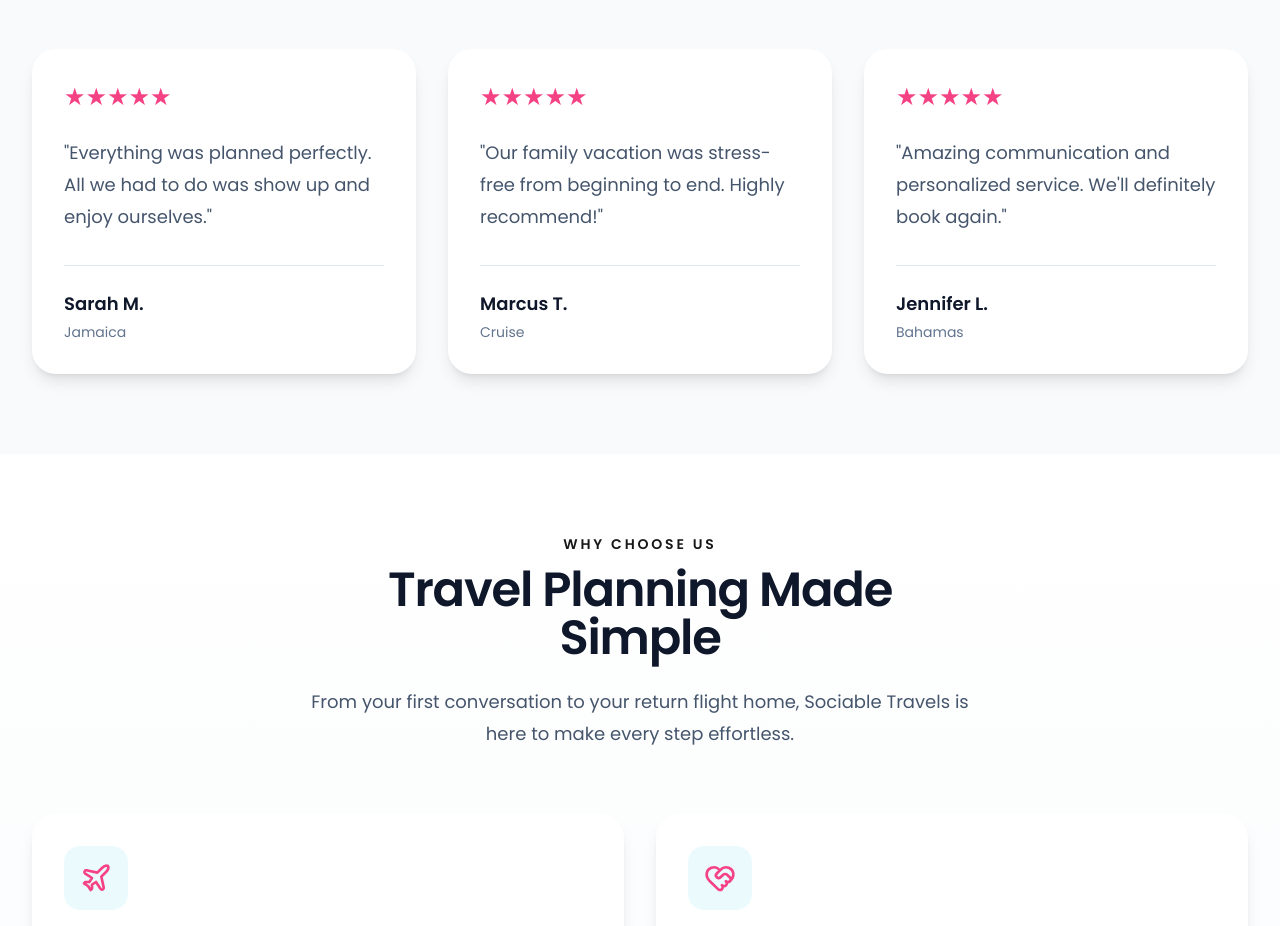
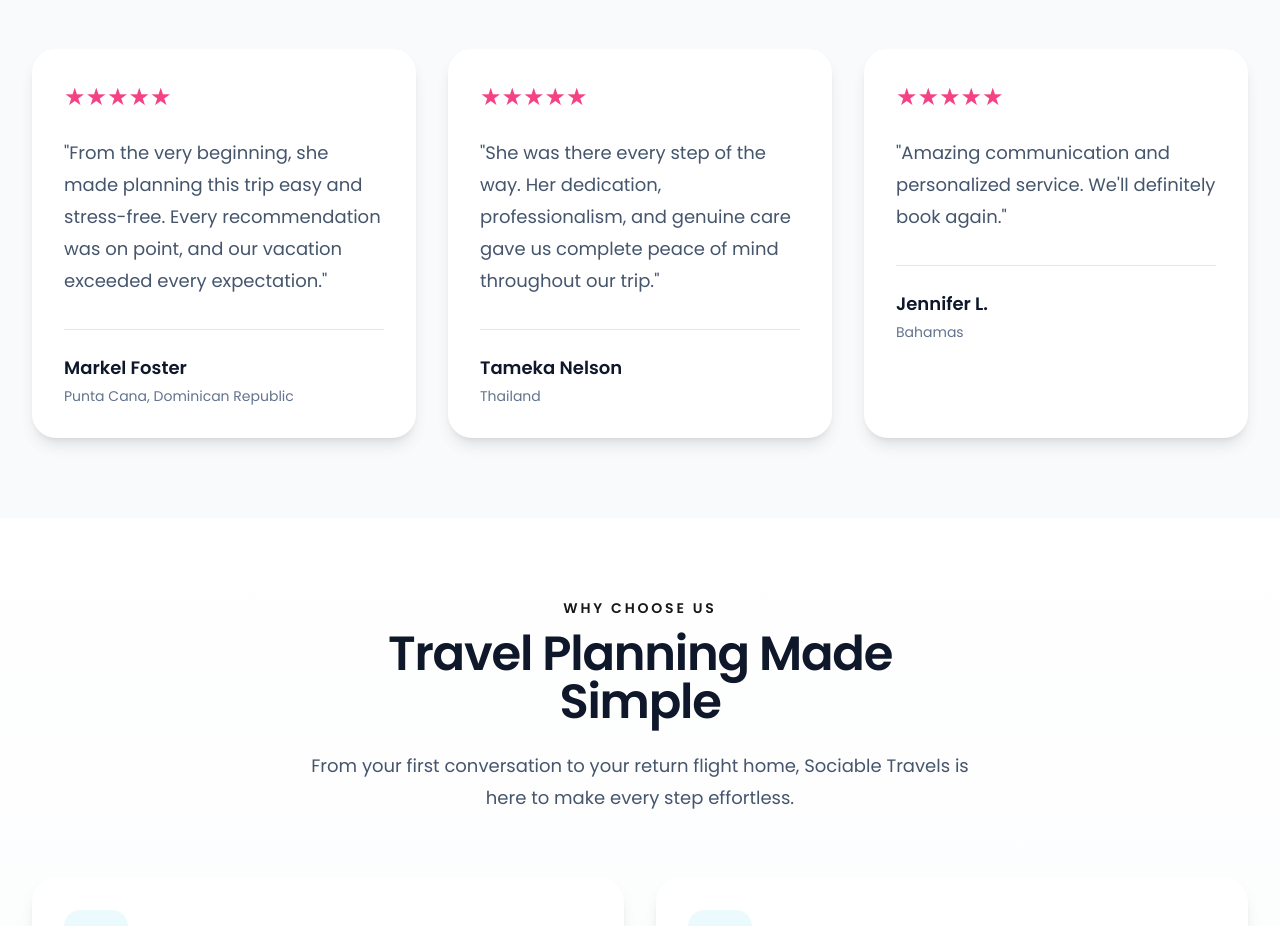
Before and after one commit to alogan15/sociable-travels, a Next.js app: page / in a window 1280 px wide. Shown: the part 3260-4186 px from the top of the page. Built offline with nearby package versions, Linux system fonts and the light colour scheme.

Commit message:
updated reviews to homepage

```diff
--- a/data/testimonials.ts
+++ b/data/testimonials.ts
@@ -1,17 +1,17 @@
 export const testimonials = [
   {
-    name: "Sarah M.",
-    location: "Jamaica",
+    name: "Markel Foster",
+    location: "Punta Cana, Dominican Republic",
     rating: 5,
     review:
-      "Everything was planned perfectly. All we had to do was show up and enjoy ourselves.",
+      "From the very beginning, she made planning this trip easy and stress-free. Every recommendation was on point, and our vacation exceeded every expectation.",
   },
   {
-    name: "Marcus T.",
-    location: "Cruise",
+    name: "Tameka Nelson",
+    location: "Thailand",
     rating: 5,
     review:
-      "Our family vacation was stress-free from beginning to end. Highly recommend!",
+      "She was there every step of the way. Her dedication, professionalism, and genuine care gave us complete peace of mind throughout our trip.",
   },
   {
     name: "Jennifer L.",
```
